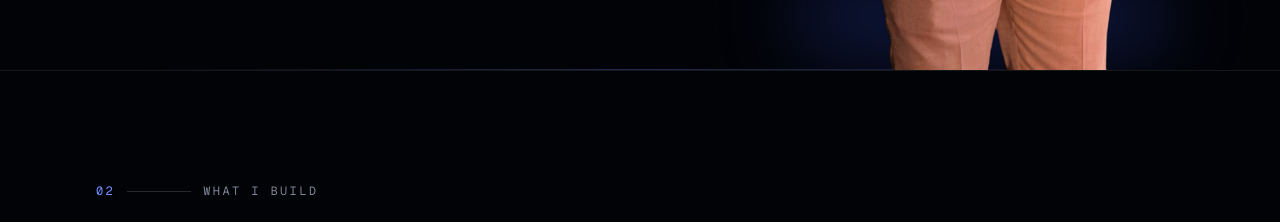
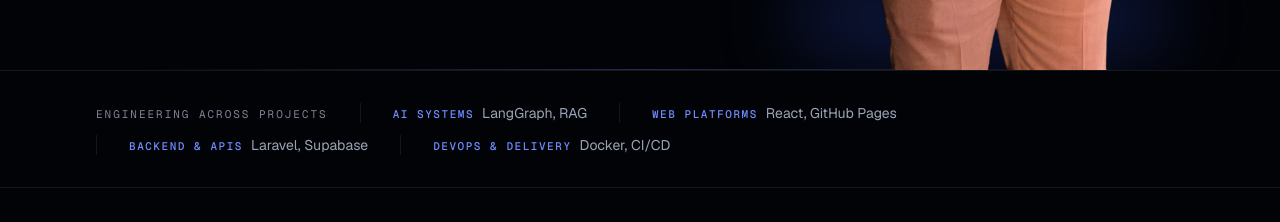
Before and after one commit to Rberr240/rachid-berrada-portfolio, a Next.js app: page /en in a window 1280 px wide. Shown: the part 730-952 px from the top of the page. Built offline with nearby package versions, Linux system fonts and the light colour scheme; no server answers.

Commit message:
feat: add project capability strip

```diff
--- a/src/app/[lang]/page.tsx
+++ b/src/app/[lang]/page.tsx
@@ -1,4 +1,5 @@
 import { Hero } from "@/components/sections/Hero";
+import { CapabilityStrip } from "@/components/sections/CapabilityStrip";
 import { Services } from "@/components/sections/Services";
 import { Problems } from "@/components/sections/Problems";
 import { Industries } from "@/components/sections/Industries";
@@ -25,6 +26,7 @@ export default async function Home({ params }: PageProps<"/[lang]">) {
   return (
     <>
       <Hero siteConfig={siteConfig} whatsappHref={whatsappHref} copy={ui.hero} />
+      <CapabilityStrip copy={ui.capabilities} projects={projects} />
       <Services services={services} copy={ui.services} />
       <Problems problems={problems} copy={ui.problems} />
       <Industries industries={industries} copy={ui.industries} />
--- a/src/app/[lang]/realisations/[slug]/page.tsx
+++ b/src/app/[lang]/realisations/[slug]/page.tsx
@@ -9,6 +9,7 @@ import { CtaLink } from "@/components/ui/CtaLink";
 import { getCaseStudyProjects, getProject, publicAssetExists } from "@/lib/portfolio";
 import { getWhatsAppLink } from "@/lib/whatsapp";
 import { getProfile, isLocale } from "@/data/profile";
+import { tagLabel } from "@/data/types";
 
 export function generateStaticParams({ params }: { params: { lang: string } }) {
   const lang = isLocale(params.lang) ? params.lang : "en";
@@ -87,7 +88,7 @@ export default async function CaseStudyPage({
             <div className="mt-6 flex flex-wrap items-center gap-2">
               <Badge tone="accent">{project.statusLabel}</Badge>
               {project.tags.map((tag) => (
-                <Badge key={tag}>{tag}</Badge>
+                <Badge key={tagLabel(tag)}>{tagLabel(tag)}</Badge>
               ))}
             </div>
           </div>
--- /dev/null
+++ b/src/components/sections/CapabilityStrip.tsx
@@ -0,0 +1,61 @@
+import { Container } from "@/components/ui/Container";
+import { tagLabel, type CapabilityFamilyId, type ProjectItem, type ProjectTag, type UiCopy } from "@/data/types";
+
+interface CapabilityStripProps {
+  copy: UiCopy["capabilities"];
+  projects: ProjectItem[];
+}
+
+type FeaturedTag = Exclude<ProjectTag, string>;
+
+function isFeatured(tag: ProjectTag): tag is FeaturedTag {
+  return typeof tag !== "string";
+}
+
+const MAX_ITEMS_PER_GROUP = 2;
+
+/**
+ * Chaque nom affiché ici vient directement de projects[].tags — un tag
+ * marqué `featured` (voir profile.*.ts) y est écrit une seule fois dans
+ * tout le codebase. Rien n'est retapé : un tag renommé ou retiré change
+ * automatiquement, ou vide, le groupe correspondant.
+ */
+function groupItems(familyId: CapabilityFamilyId, projects: ProjectItem[]): string[] {
+  return projects
+    .filter((project) => !project.placeholder)
+    .flatMap((project) => project.tags)
+    .filter(isFeatured)
+    .filter((tag) => tag.featured === familyId)
+    .sort((a, b) => a.order - b.order)
+    .map(tagLabel)
+    .slice(0, MAX_ITEMS_PER_GROUP);
+}
+
+export function CapabilityStrip({ copy, projects }: CapabilityStripProps) {
+  return (
+    <div className="border-t border-border py-7 sm:py-8">
+      <Container>
+        <div className="flex flex-col gap-4 sm:flex-row sm:flex-wrap sm:items-baseline sm:gap-x-8 sm:gap-y-3">
+          <p className="font-mono text-[11px] uppercase tracking-[0.18em] text-fg-subtle">
+            {copy.intro}
+          </p>
+          {copy.groups.map((group) => {
+            const items = groupItems(group.id, projects);
+            if (items.length === 0) return null;
+            return (
+              <div
+                key={group.id}
+                className="flex flex-wrap items-baseline gap-x-2 sm:border-l sm:border-border sm:pl-8"
+              >
+                <span className="font-mono text-[11px] font-medium uppercase tracking-[0.14em] text-accent-2">
+                  {group.label}
+                </span>
+                <span className="text-sm text-fg-muted">{items.join(", ")}</span>
+              </div>
+            );
+          })}
+        </div>
+      </Container>
+    </div>
+  );
+}
--- a/src/components/sections/Projects.tsx
+++ b/src/components/sections/Projects.tsx
@@ -6,7 +6,7 @@ import { Container } from "@/components/ui/Container";
 import { SectionIndex } from "@/components/ui/SectionIndex";
 import { Badge } from "@/components/ui/Badge";
 import { AbstractFigure } from "@/components/ui/AbstractFigure";
-import type { ProjectItem, UiCopy } from "@/data/types";
+import { tagLabel, type ProjectItem, type UiCopy } from "@/data/types";
 
 const fallbackIcons: Record<string, LucideIcon> = {
   "residence-mirador": Building2,
@@ -91,10 +91,10 @@ export function Projects({ projects, copy, caseStudyBasePath }: ProjectsProps) {
                   <div className="mt-5 flex flex-wrap gap-1.5">
                     {project.tags.map((tag) => (
                       <span
-                        key={tag}
+                        key={tagLabel(tag)}
                         className="rounded-full bg-white/[0.03] px-2.5 py-1 text-[11px] font-medium text-fg-subtle"
                       >
-                        {tag}
+                        {tagLabel(tag)}
                       </span>
                     ))}
                   </div>
--- a/src/data/profile.en.ts
+++ b/src/data/profile.en.ts
@@ -308,7 +308,7 @@ export const profileEn: Profile = {
       summary:
         "A mobile-first site designed to be discovered by QR code: calling, WhatsApp and Instagram all one tap away from a physical card.",
       result: "Live, functioning site linked to a physical card via QR code.",
-      tags: ["Web", "Mobile First", "QR Code", "GitHub Pages"],
+      tags: ["Web", "Mobile First", "QR Code", { name: "GitHub Pages", featured: "web", order: 2 }],
       technologies: ["HTML", "CSS", "JavaScript", "GitHub Pages"],
       image: {
         desktop: "/portfolio/gold-fitness/desktop.webp",
@@ -418,7 +418,7 @@ export const profileEn: Profile = {
         "A secure registration flow letting owners identify themselves with an access code and submit their availability for co-ownership meetings.",
       result:
         "A working registration and data-collection flow, with access-code verification and secure server-side storage.",
-      tags: ["Web", "Supabase", "Security"],
+      tags: ["Web", { name: "Supabase", featured: "backend", order: 2 }, "Security"],
       technologies: ["HTML", "CSS", "JavaScript", "Supabase (PostgreSQL)", "Edge Functions (Deno)"],
       links: [],
       placeholder: false,
@@ -455,7 +455,12 @@ export const profileEn: Profile = {
       summary:
         "Centralized certificate management for students, teachers and interns, with authentication and PDF generation, containerized and wired into CI/CD.",
       result: "A working application with a continuous-integration pipeline (tests and Docker image build on every push).",
-      tags: ["React", "Laravel", "Docker", "CI/CD"],
+      tags: [
+        { name: "React", featured: "web", order: 1 },
+        { name: "Laravel", featured: "backend", order: 1 },
+        { name: "Docker", featured: "devops", order: 1 },
+        { name: "CI/CD", featured: "devops", order: 2 },
+      ],
       technologies: ["React", "Vite", "Chakra UI", "Laravel 12", "PHP 8.2", "Sanctum / JWT", "Docker", "GitHub Actions"],
       links: [{ label: "View the repository", href: "https://github.com/Rberr240/gestion-attestations", type: "repo" }],
       placeholder: false,
@@ -495,7 +500,12 @@ export const profileEn: Profile = {
         "A personal research project building a multi-model AI orchestrator with vector memory and voice/vision pipelines.",
       result:
         "A working, documented codebase, frozen as a stable base ahead of a new iteration currently in private development.",
-      tags: ["Node.js", "LangGraph", "RAG", "R&D"],
+      tags: [
+        "Node.js",
+        { name: "LangGraph", featured: "ai", order: 1 },
+        { name: "RAG", featured: "ai", order: 2 },
+        "R&D",
+      ],
       technologies: ["Node.js", "LangChain / LangGraph", "Multi-provider LLMs", "Qdrant", "SQLite"],
       links: [{ label: "View the repository", href: "https://github.com/Rberr240/JARVIS-V2", type: "repo" }],
       placeholder: false,
@@ -592,6 +602,15 @@ export const profileEn: Profile = {
       ctaPrimary: "Start a project",
       ctaSecondary: "View my work",
       portraitAlt: "Rachid Berrada, AI & Digital Solutions Engineer",
+    },
+    capabilities: {
+      intro: "Engineering across projects",
+      groups: [
+        { id: "ai", label: "AI Systems" },
+        { id: "web", label: "Web Platforms" },
+        { id: "backend", label: "Backend & APIs" },
+        { id: "devops", label: "DevOps & Delivery" },
+      ],
     },
     services: {
       eyebrow: "What I build",
--- a/src/data/profile.fr.ts
+++ b/src/data/profile.fr.ts
@@ -310,7 +310,7 @@ export const profileFr: Profile = {
       summary:
         "Un site mobile-first pensé pour être découvert par QR code : appel, WhatsApp et Instagram accessibles en un geste depuis une carte physique.",
       result: "Site en ligne et fonctionnel, relié à un support physique par QR code.",
-      tags: ["Web", "Mobile First", "QR Code", "GitHub Pages"],
+      tags: ["Web", "Mobile First", "QR Code", { name: "GitHub Pages", featured: "web", order: 2 }],
       technologies: ["HTML", "CSS", "JavaScript", "GitHub Pages"],
       image: {
         desktop: "/portfolio/gold-fitness/desktop.webp",
@@ -420,7 +420,7 @@ export const profileFr: Profile = {
         "Un parcours d'inscription sécurisé permettant aux propriétaires de s'identifier par code d'accès et de transmettre leurs disponibilités pour les réunions de copropriété.",
       result:
         "Parcours d'inscription et de collecte fonctionnel, avec vérification de code d'accès et enregistrement sécurisé côté serveur.",
-      tags: ["Web", "Supabase", "Sécurité"],
+      tags: ["Web", { name: "Supabase", featured: "backend", order: 2 }, "Sécurité"],
       technologies: ["HTML", "CSS", "JavaScript", "Supabase (PostgreSQL)", "Edge Functions (Deno)"],
       links: [],
       placeholder: false,
@@ -457,7 +457,12 @@ export const profileFr: Profile = {
       summary:
         "Centralisation de la gestion des attestations (étudiants, enseignants, stagiaires) avec authentification et génération de documents PDF, containerisée et intégrée en CI/CD.",
       result: "Application fonctionnelle avec pipeline d'intégration continue (tests et build de l'image Docker à chaque envoi).",
-      tags: ["React", "Laravel", "Docker", "CI/CD"],
+      tags: [
+        { name: "React", featured: "web", order: 1 },
+        { name: "Laravel", featured: "backend", order: 1 },
+        { name: "Docker", featured: "devops", order: 1 },
+        { name: "CI/CD", featured: "devops", order: 2 },
+      ],
       technologies: ["React", "Vite", "Chakra UI", "Laravel 12", "PHP 8.2", "Sanctum / JWT", "Docker", "GitHub Actions"],
       links: [{ label: "Voir le repository", href: "https://github.com/Rberr240/gestion-attestations", type: "repo" }],
       placeholder: false,
@@ -497,7 +502,12 @@ export const profileFr: Profile = {
         "Projet personnel de recherche autour d'un orchestrateur d'IA multi-modèles, avec mémoire vectorielle et pipelines voix/vision.",
       result:
         "Base de code fonctionnelle et documentée, gelée comme socle avant une nouvelle itération actuellement en développement privé.",
-      tags: ["Node.js", "LangGraph", "RAG", "R&D"],
+      tags: [
+        "Node.js",
+        { name: "LangGraph", featured: "ai", order: 1 },
+        { name: "RAG", featured: "ai", order: 2 },
+        "R&D",
+      ],
       technologies: ["Node.js", "LangChain / LangGraph", "Multi-fournisseurs LLM", "Qdrant", "SQLite"],
       links: [{ label: "Voir le repository", href: "https://github.com/Rberr240/JARVIS-V2", type: "repo" }],
       placeholder: false,
@@ -594,6 +604,15 @@ export const profileFr: Profile = {
       ctaPrimary: "Discuter de mon projet",
       ctaSecondary: "Voir mes réalisations",
       portraitAlt: "Rachid Berrada, ingénieur en solutions digitales",
+    },
+    capabilities: {
+      intro: "Ingénierie à travers mes projets",
+      groups: [
+        { id: "ai", label: "Systèmes IA" },
+        { id: "web", label: "Plateformes web" },
+        { id: "backend", label: "Backend & API" },
+        { id: "devops", label: "DevOps & Livraison" },
+      ],
     },
     services: {
       eyebrow: "Ce que je construis",
--- a/src/data/types.ts
+++ b/src/data/types.ts
@@ -56,6 +56,20 @@ export interface CaseStudy {
   metaDescription: string;
 }
 
+/**
+ * Un tag de projet est presque toujours une simple chaîne affichée telle
+ * quelle (voir Projects.tsx / realisations/[slug]/page.tsx). Certains sont
+ * en plus marqués `featured` : c'est le seul endroit où ce nom de
+ * technologie est écrit — CapabilityStrip le lit ici, il ne le retape pas.
+ * `order` ne fixe que le tri à l'intérieur d'un même groupe (pas de nom
+ * dupliqué, seulement un entier), indépendamment de l'ordre des projets.
+ */
+export type ProjectTag = string | { name: string; featured: CapabilityFamilyId; order: 1 | 2 };
+
+export function tagLabel(tag: ProjectTag): string {
+  return typeof tag === "string" ? tag : tag.name;
+}
+
 export interface ProjectItem {
   id: string;
   title: string;
@@ -63,7 +77,7 @@ export interface ProjectItem {
   statusLabel: string;
   summary: string;
   result: string;
-  tags: string[];
+  tags: ProjectTag[];
   technologies: string[];
   image?: ProjectImage;
   links: ProjectLink[];
@@ -90,6 +104,24 @@ export interface SocialLink {
 }
 
 export type Locale = "en" | "fr";
+
+/**
+ * Familles techniques affichées dans CapabilityStrip. Les libellés sont
+ * localisés dans UiCopy ; les technologies affichées viennent des tags
+ * `featured` de projects[] (voir CapabilityStrip.tsx) — retirer un tag
+ * `featured` retire silencieusement cet item du groupe, sans avertissement.
+ */
+export type CapabilityFamilyId = "ai" | "web" | "backend" | "devops";
+
+/** Un groupe par famille, dans un ordre fixe — imposé par le tuple pour que
+ * les deux locales ne puissent ni en omettre ni en dupliquer un sans erreur
+ * TypeScript. */
+export type CapabilityGroups = [
+  { id: "ai"; label: string },
+  { id: "web"; label: string },
+  { id: "backend"; label: string },
+  { id: "devops"; label: string },
+];
 
 /**
  * Toutes les chaînes d'interface qui ne proviennent pas d'un tableau de
@@ -120,6 +152,10 @@ export interface UiCopy {
     ctaPrimary: string;
     ctaSecondary: string;
     portraitAlt: string;
+  };
+  capabilities: {
+    intro: string;
+    groups: CapabilityGroups;
   };
   services: { eyebrow: string; title: string; intro: string };
   problems: { eyebrow: string; title: string };
```
